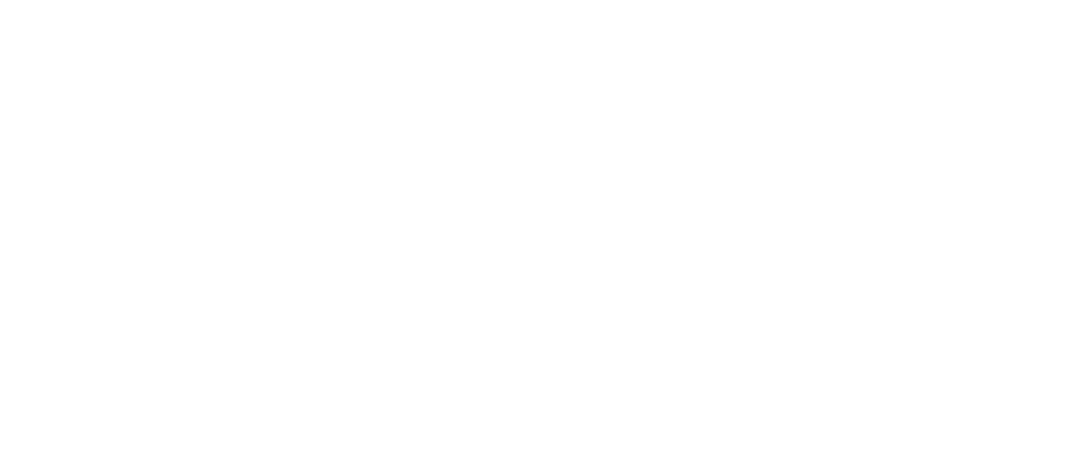
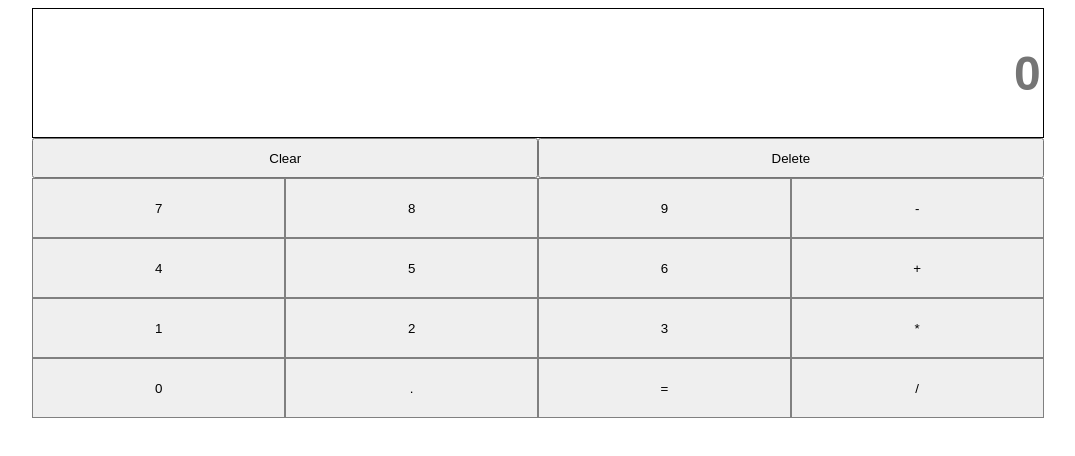
Before and after one commit to wbray93/TOPCalculatorProject, a plain HTML site: page index.html in a window 1280 px wide. Shown: the whole page, without its empty margins (102-1177 px from the left). Drawn offline with Linux system fonts and the light colour scheme.

Commit message:
Completed use case 3 and 4 next thing to do is use case 5 which is to create the display update function.

```diff
--- a/index.html
+++ b/index.html
@@ -1,15 +1,42 @@
 <!DOCTYPE html>
 <html lang="en">
+
 <head>
     <meta charset="UTF-8">
     <meta name="viewport" content="width=device-width, initial-scale=1.0">
-    <title>Document</title>
+    <title>TOP Calculator</title>
     <link rel="stylesheet" href="styles.css">
     <script src="script.js" defer></script>
 </head>
+
 <body>
-    <div id="calculatorContainer">
-
+    <div id="calculatorContainer" class="calculatorFlexboxContainer">
+        <div class="calculator">
+            <input placeholder="0"/>
+            <button class="calculatorWideButtons">Clear</button>
+            <button class="calculatorWideButtons">Delete</button>
+            <br />
+            <button value="7" class="calculatorButtons">7</button>
+            <button class="calculatorButtons">8</button>
+            <button class="calculatorButtons">9</button>
+            <button class="calculatorButtons">-</button>
+            <br />
+            <button class="calculatorButtons">4</button>
+            <button class="calculatorButtons">5</button>
+            <button class="calculatorButtons">6</button>
+            <button class="calculatorButtons">+</button>
+            <br />
+            <button class="calculatorButtons">1</button>
+            <button class="calculatorButtons">2</button>
+            <button class="calculatorButtons">3</button>
+            <button class="calculatorButtons">*</button>
+            <br />
+            <button class="calculatorButtons">0</button>
+            <button class="calculatorButtons">.</button>
+            <button class="calculatorButtons">=</button>
+            <button class="calculatorButtons">/</button>
+        </div>
     </div>
 </body>
+
 </html>
--- a/script.js
+++ b/script.js
@@ -22,3 +22,19 @@
     let result = num1 / num2;
     console.log(result)
 }
+
+function operate(num1, operator, num2) {
+    if(operator === "+") {
+        return add(num1, num2);
+    } else if(operator === "-") {
+        return subtract(num1, num2);
+    } else if (operator === "*") {
+        return multiply(num1, num2)
+    } else if (operator === "/") {
+        return divide(num1, num2);
+    }
+    console.log(operate)
+}
+
+let buttonValueTest = document.querySelector("value")
+console.log(buttonValueTest)
--- a/styles.css
+++ b/styles.css
@@ -0,0 +1,40 @@
+* { box-sizing: border-box; }
+
+.calculatorFlexboxContainer {
+    display: flex;
+    justify-content: center;
+    align-items: center;
+    width: 100%;
+}
+
+.calculator {
+    display: flex;
+    flex-wrap: wrap;
+    justify-content: center;
+    width: 80%;
+}
+
+.calculator .calculatorButtons {
+    border:gray 1px solid;
+    width: 25%;
+    height: 60px;
+}
+
+.calculatorButtons:hover {
+    background-color: orange;
+}
+
+.calculator .calculatorWideButtons {
+    width: 50%;
+    height: 40px;
+}
+
+.calculator input {
+    height: 130px;
+    width: 100%;
+    text-align: right;
+    border: 1px solid black;
+    font-size: 48px;
+    font-weight: bold;
+    color: black;
+}
```
